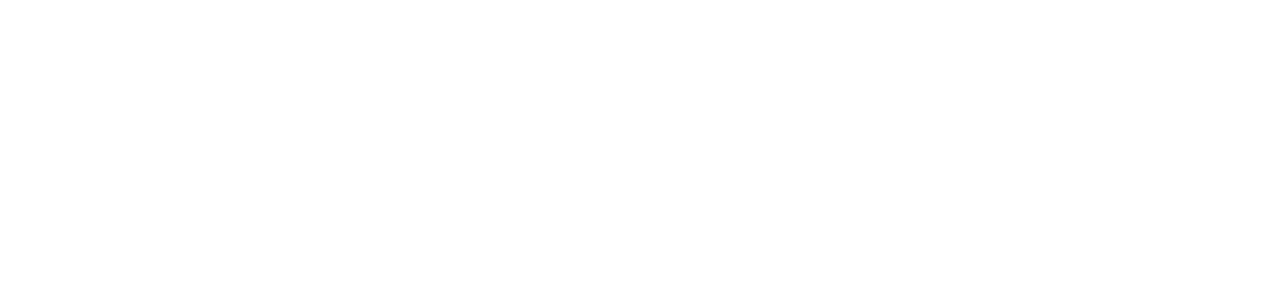
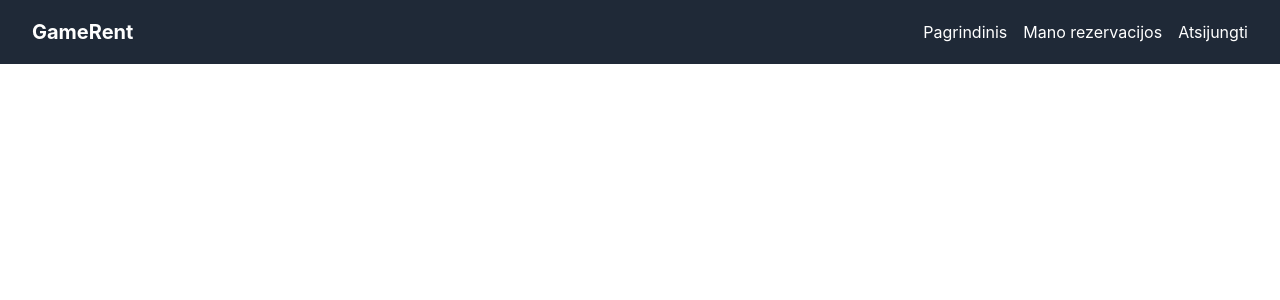
Before and after one commit to dovydas372/Egzaminas, a React (Create React App) app in the folder FrontEnd/frontend/: page / in a window 1280 px wide. Before the commit this address had no page. Shown: the top 300 px of the page. Built offline with nearby package versions, Linux system fonts and the light colour scheme.

Commit message:
feat:components

```diff
--- a/FrontEnd/frontend/src/App.js
+++ b/FrontEnd/frontend/src/App.js
@@ -2,10 +2,12 @@ import { BrowserRouter as Router, Routes, Route } from "react-router-dom";
 import Login from "./pages/Login";
 import Register from "./pages/Register";
 import Main from "./pages/Main";
+import Navbar from "./components/Navbar";
 
 function App() {
   return (
     <Router>
+      <Navbar />
       <Routes>
         <Route path="/login" element={<Login />} />
         <Route path="/register" element={<Register />} />
--- /dev/null
+++ b/FrontEnd/frontend/src/components/Navbar.js
@@ -0,0 +1,62 @@
+import { Link } from "react-router-dom";
+import { useState } from "react";
+
+export default function Navbar() {
+  const [isOpen, setIsOpen] = useState(false);
+
+  return (
+    <nav className="bg-gray-800 text-white">
+      <div className="max-w-7xl mx-auto px-4 sm:px-6 lg:px-8">
+        <div className="flex justify-between h-16">
+          <div className="flex-shrink-0 flex items-center">
+            <Link to="/main" className="text-xl font-bold">
+              GameRent
+            </Link>
+          </div>
+
+          <div className="hidden md:flex items-center space-x-4">
+            <Link to="/main" className="hover:text-gray-300">
+              Pagrindinis
+            </Link>
+            <Link to="/reservations" className="hover:text-gray-300">
+              Mano rezervacijos
+            </Link>
+            <Link to="/" className="hover:text-gray-300">
+              Atsijungti
+            </Link>
+          </div>
+
+          <div className="flex md:hidden items-center">
+            <button
+              onClick={() => setIsOpen(!isOpen)}
+              className="text-gray-300 hover:text-white focus:outline-none"
+            >
+              ☰
+            </button>
+          </div>
+        </div>
+      </div>
+
+      {/* Mobile dropdown */}
+      {isOpen && (
+        <div className="md:hidden px-2 pt-2 pb-3 space-y-1">
+          <Link
+            to="/main"
+            className="block px-3 py-2 rounded-md hover:bg-gray-700"
+          >
+            Pagrindinis
+          </Link>
+          <Link
+            to="/reservations"
+            className="block px-3 py-2 rounded-md hover:bg-gray-700"
+          >
+            Mano rezervacijos
+          </Link>
+          <Link to="/" className="block px-3 py-2 rounded-md hover:bg-gray-700">
+            Atsijungti
+          </Link>
+        </div>
+      )}
+    </nav>
+  );
+}
```
